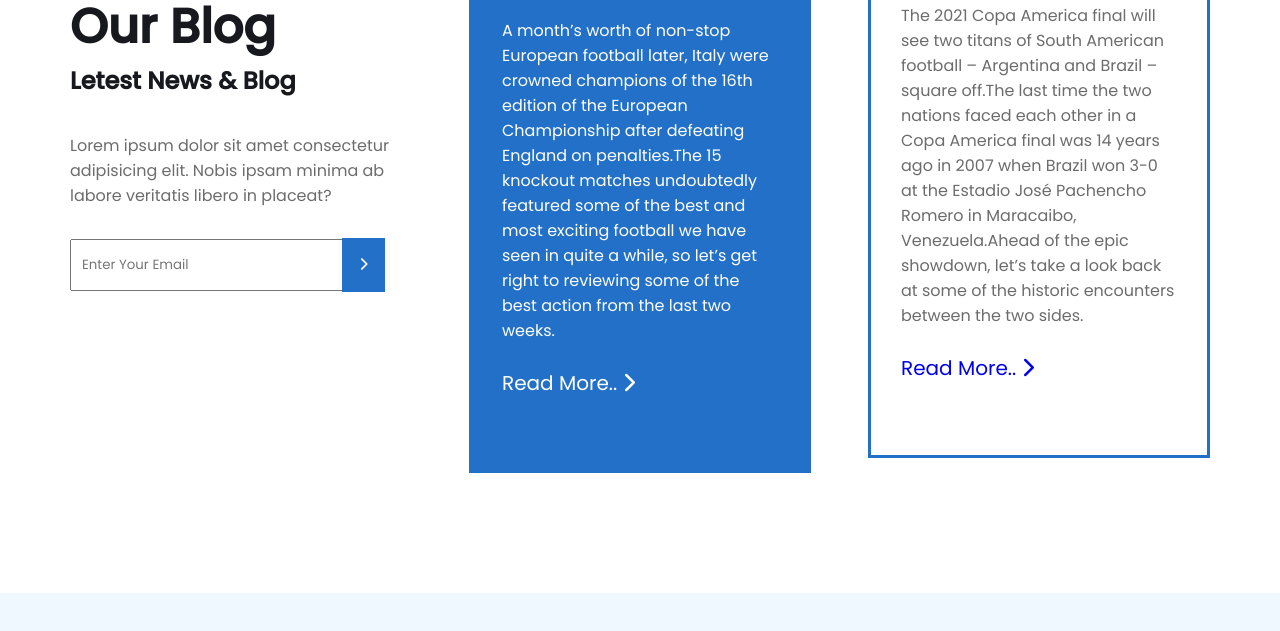
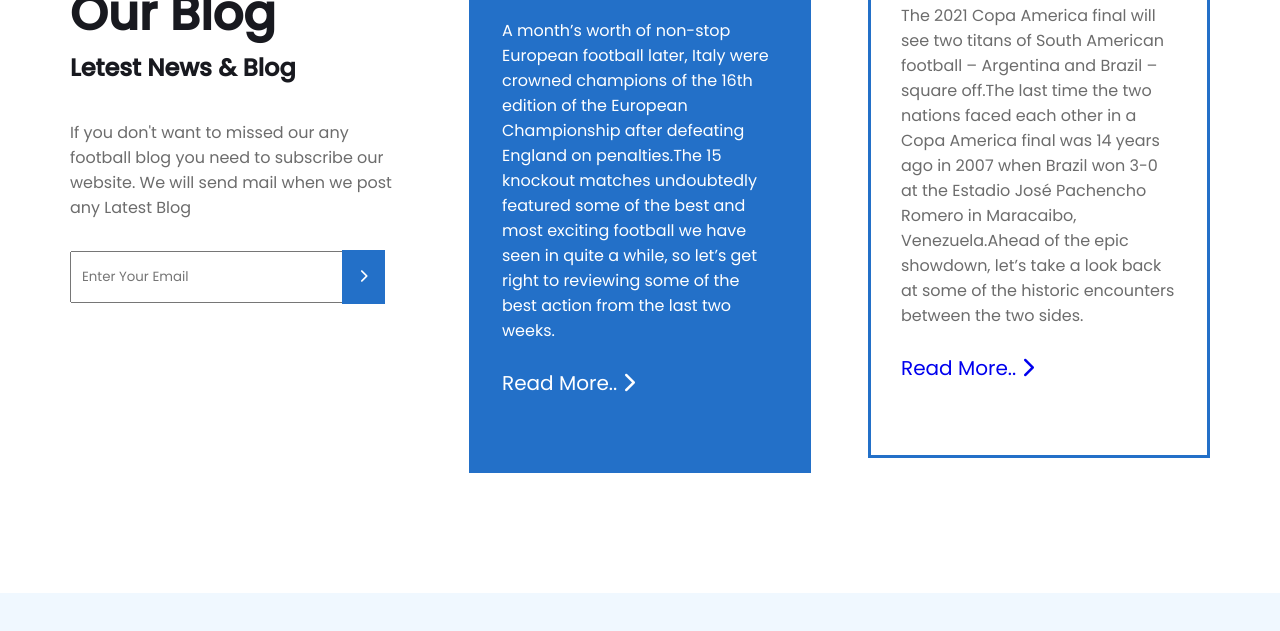
Before and after one commit to fardinsamii/football, a plain HTML site: page index.html in a window 1280 px wide. Shown: the part 3300-3931 px from the top of the page. Drawn offline with Linux system fonts and the light colour scheme.

Commit message:
index file modified

```diff
--- a/index.html
+++ b/index.html
@@ -151,7 +151,7 @@
                         <div class="blog-heading">
                             <h4 class="section-title">Our Blog</h4>
                             <h2 class="section-heading">Letest News & Blog</h2>
-                            <p>Lorem ipsum dolor sit amet consectetur adipisicing elit. Nobis ipsam minima ab labore veritatis libero in placeat?</p>
+                            <p>If you don't want to missed our any football blog you need to subscribe our website. We will send mail when we post any Latest Blog</p>
                             <form action="">
                                 <input type="email" placeholder="Enter Your Email">
                                 <button type="submit"><i class="fas fa-chevron-right"></i></button>
```
